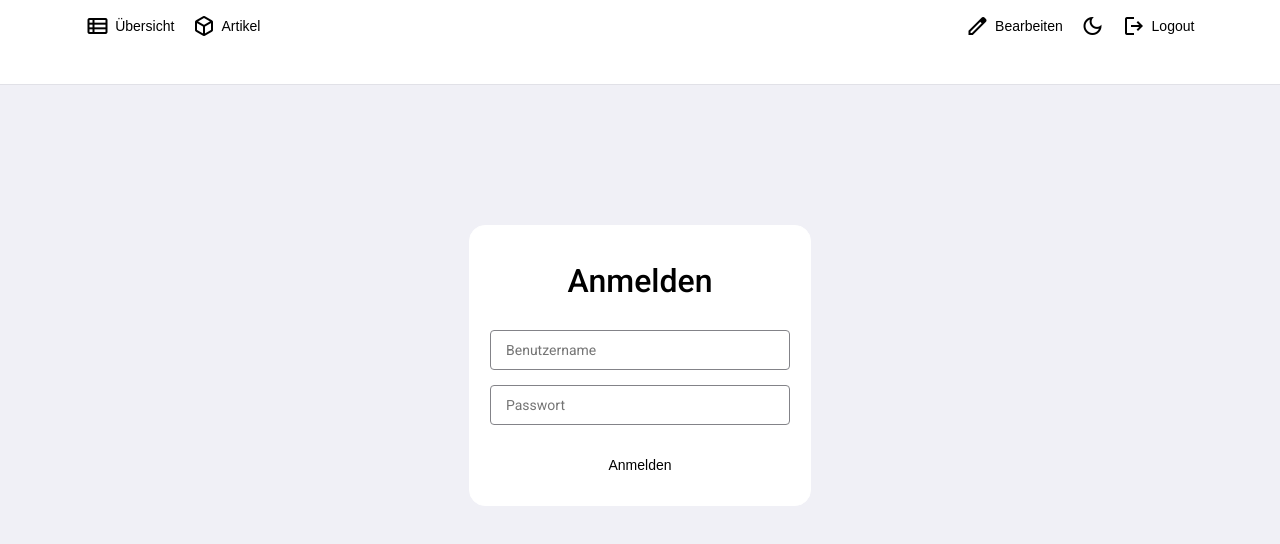
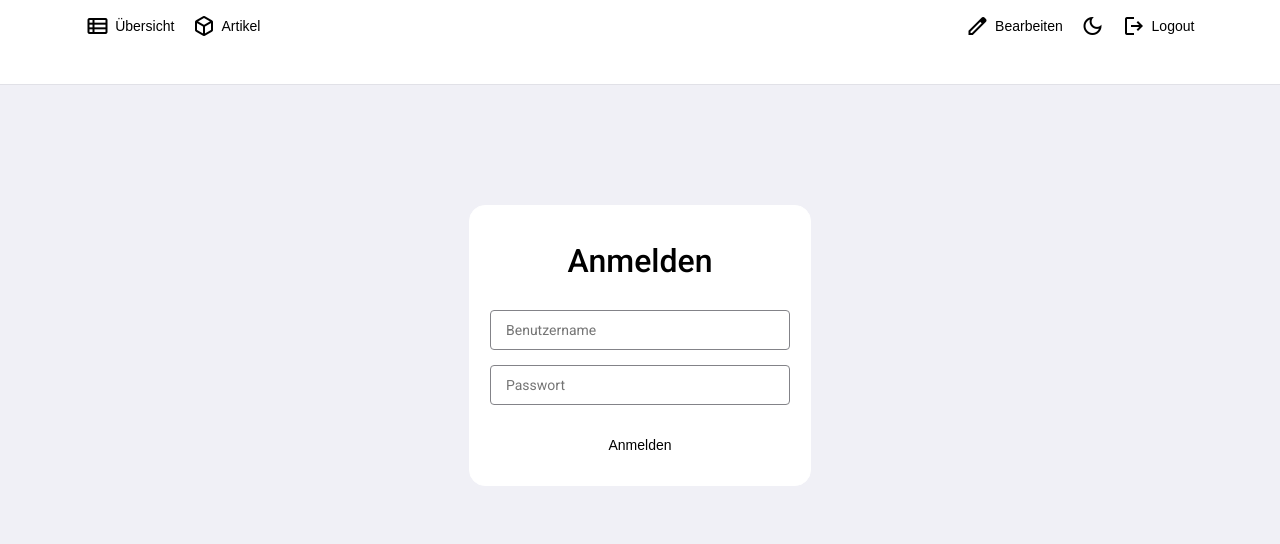
Before and after one commit to rapbru/cas-fee-project2-gravox, an Angular app in the folder frontend/: page /login in a window 1280 px wide. Shown: the top 544 px of the page. Built offline with nearby package versions, Linux system fonts and the light colour scheme; sample sign-in values are in the browser's storage.

Commit message:
Removed padding froms crollcontainer.

```diff
--- a/frontend/src/app/add-article/add-article.component.html
+++ b/frontend/src/app/add-article/add-article.component.html
@@ -23,7 +23,6 @@
 </div>
 
 <div class="scrollable-content" aria-label="Scrollbarer Inhalt" i18n-aria-label="@@ScrollableContent">
-
   <form (ngSubmit)="onSave()">
     <div class="form-group">
       <app-input-field
@@ -84,5 +83,4 @@
   </form>
 
   <app-position-sequence></app-position-sequence>
-
 </div>
--- a/frontend/src/app/components/position-sequence/position-sequence.component.scss
+++ b/frontend/src/app/components/position-sequence/position-sequence.component.scss
@@ -1,11 +1,11 @@
 :host {
   display: block;
   position: relative;
-  height: 100%;
 }
 
 .selected-positions-container {
   width: 100%;
+  padding: 0;
 }
 
 .position-selector {
@@ -19,7 +19,7 @@
   transform: translateX(100%);
   transition: transform 0.3s ease;
   z-index: 1000;
-  padding: 24px;
+  padding: var(--content-padding);
   overflow-y: auto;
 
   &.show {
@@ -45,7 +45,7 @@
   display: flex;
   justify-content: space-between;
   align-items: center;
-  margin-bottom: 24px;
+  margin-bottom: var(--content-padding);
 
   h3 {
     margin: 0;
@@ -79,6 +79,7 @@
 
 .selected-positions {
   margin-bottom: 24px;
+  padding: 0;
 
   h4 {
     color: var(--color-vonesco);
@@ -94,6 +95,7 @@
 
 .available-positions {
   margin-top: 24px;
+  padding: 0;
 }
 
 // Responsive adjustments
--- a/frontend/src/styles.scss
+++ b/frontend/src/styles.scss
@@ -42,6 +42,8 @@ html {
 
   --icon-size: 2.2em;
   --button-font-size: 1.4em;
+
+  --content-padding: 24px;
 }
 
 .dark-theme {
@@ -421,7 +423,14 @@ button.navbar-item {
 .scrollable-content {
   flex: 1;
   overflow-y: auto;
-  padding: 20px;
+
+  > * {
+    margin-bottom: var(--content-padding);
+
+    &:last-child {
+      margin-bottom: 0;
+    }
+  }
 }
 
 
@@ -1470,7 +1479,6 @@ app-add-article {
 
     form {
       margin-bottom: 32px;
-      padding: 16px;
     }
 
     app-overview {
@@ -1551,7 +1559,7 @@ app-add-article {
 .positions-container {
   background-color: var(--color-background);
   border-radius: var(--border-radius);
-  padding: 24px;
+  padding: 0;
   margin-top: 24px;
   box-shadow: var(--shadow);
 
```
